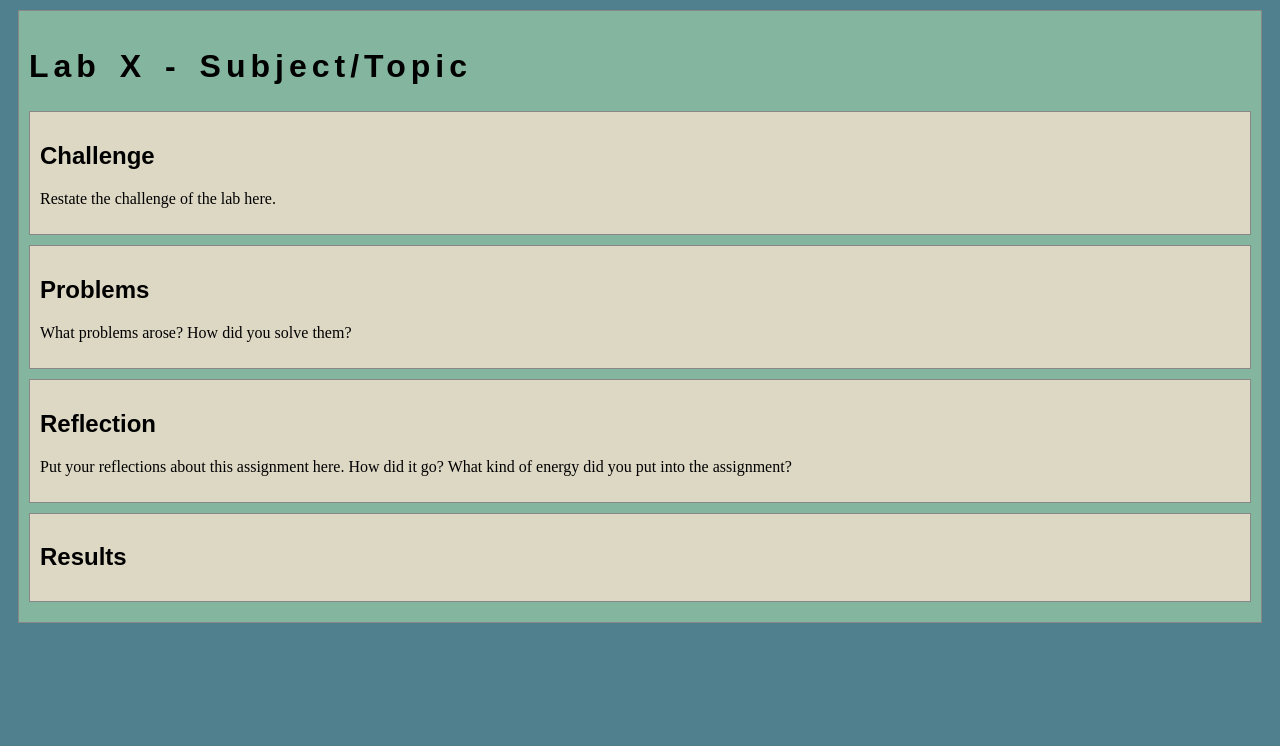
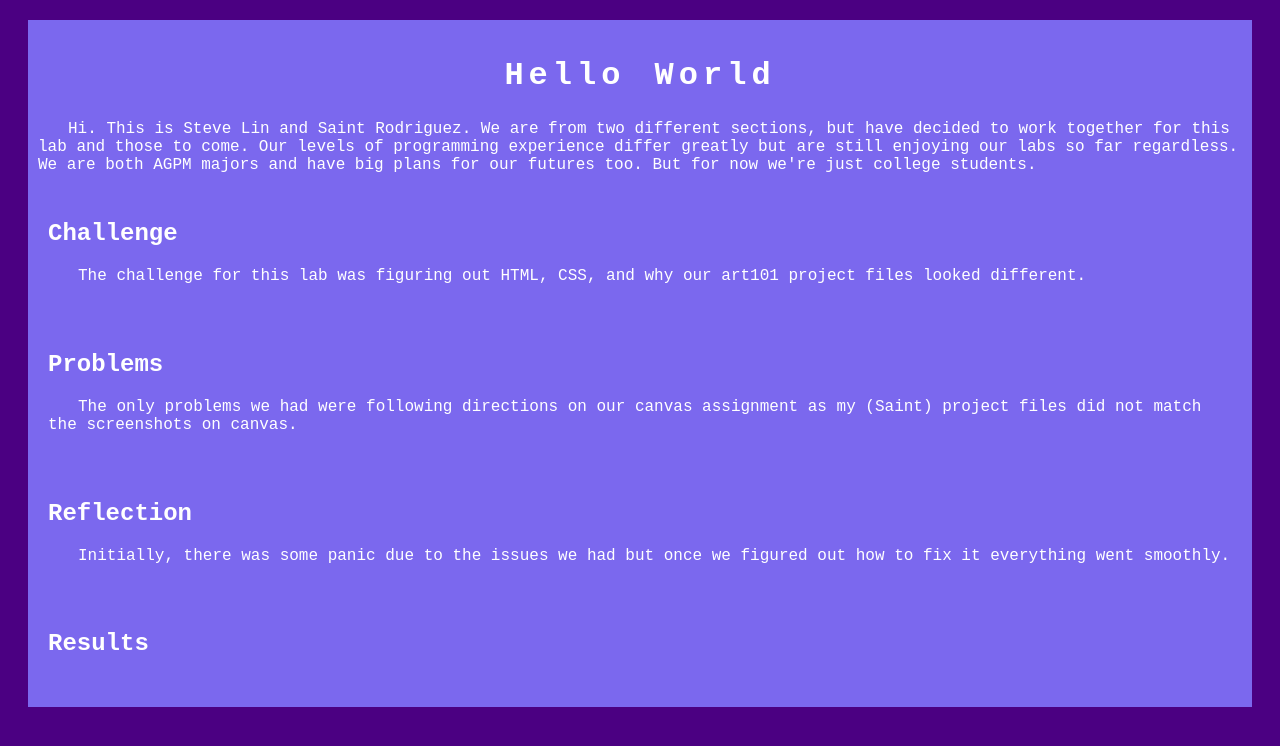
Before and after one commit to enmrod16/art101, a plain HTML site: page lab2/index.html in a window 1280 px wide. Drawn offline with nearby package versions, Linux system fonts and the light colour scheme.

Commit message:
Lab2 HTML and CSS

```diff
--- a/lab2/css/lab.css
+++ b/lab2/css/lab.css
@@ -1,9 +1,35 @@
 /* Here we can set styles for this lab page that we don't want to effect others pages */
 
 /* the period in a CSS selector selects an element by class, e.g., class="minor-section" */
-.minor-section {
+
+  #content {
     padding: 10px;
     margin-bottom: 10px;
-    border: solid 1px #888;
-    background-color: #DDD8C4;
+    border: solid 10px;
+    color: #4B0082;
+    background-color: #7b68ee;
   }
+  body {
+    background-color: #4B0082;
+  }
+
+  h1 {
+    font-family: 'Courier New', Courier, monospace;
+    text-align: center;
+    color:#ffffff
+  }
+
+  h2 {
+    font-family: 'Courier New', Courier, monospace;
+    color:#ffffff
+  }
+
+  p {
+    font-family: 'Courier New', Courier, monospace;
+    text-indent: 30px;
+    color: #ffffff;
+  }
+  .minor-section {
+    background-color: #7b68ee;
+    border: 0px;
+  }
--- a/lab2/index.html
+++ b/lab2/index.html
@@ -2,7 +2,7 @@
 <html>
 <head>
 	<!-- This title is used for tabs and bookmarks -->
-	<title>Lab X - Subject/Topic</title>
+	<title>Lab 2 - HTML & CSS Starter </title>
 
 	<!-- Use UTF character set, a good idea with any webpage -->
   	<meta charset="UTF-8" />
@@ -23,20 +23,25 @@
 	<!-- Style this page by changing the CSS in ../css/site.css or css/lab.css -->
 	<main id="content">
 		<section>
-			<h1>Lab X - Subject/Topic</h1>
+			<h1>Hello World</h1>
+			<p>Hi. This is Steve Lin and Saint Rodriguez. We are from two different sections, but have
+				decided to work together for this lab and those to come. Our levels of programming experience differ
+				greatly but are still enjoying our labs so far regardless. We are both AGPM majors and have big plans for
+				our futures too. But for now we're just college students.</p>
 			<div class="minor-section">
 					<h2>Challenge</h2>
-					<p>Restate the challenge of the lab here.</p>
+					<p>The challenge for this lab was figuring out HTML, CSS, and why our art101 project files looked different.</p>
 			</div>
 
 			<div class="minor-section">
 					<h2>Problems</h2>
-					<p>What problems arose? How did you solve them? </p>
+					<p>The only problems we had were following directions on our canvas assignment as my (Saint) project files did not match
+						the screenshots on canvas.</p>
 			</div>
 
 			<div class="minor-section">
 					<h2>Reflection</h2>
-					<p>Put your reflections about this assignment here. How did it go? What kind of energy did you put into the assignment? </p>
+					<p>Initially, there was some panic due to the issues we had but once we figured out how to fix it everything went smoothly.</p>
 			</div>
 
 			<div class="minor-section">
```
Also changed, not shown: 1 other file.
